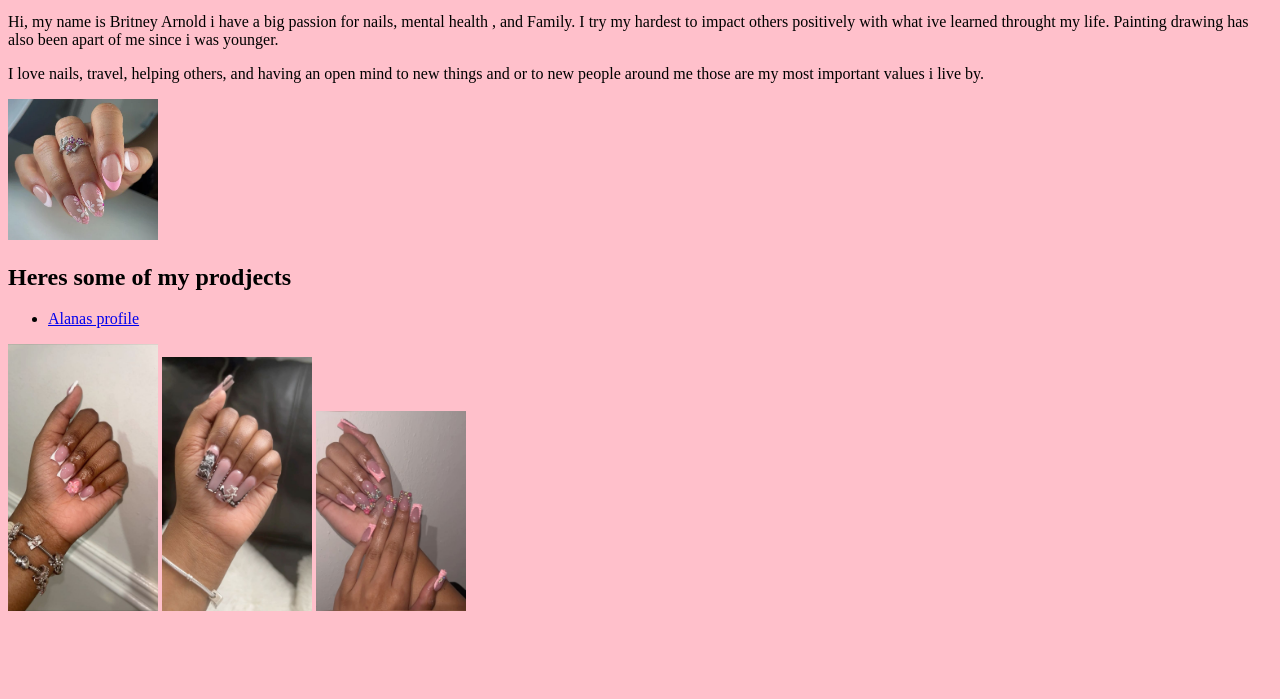
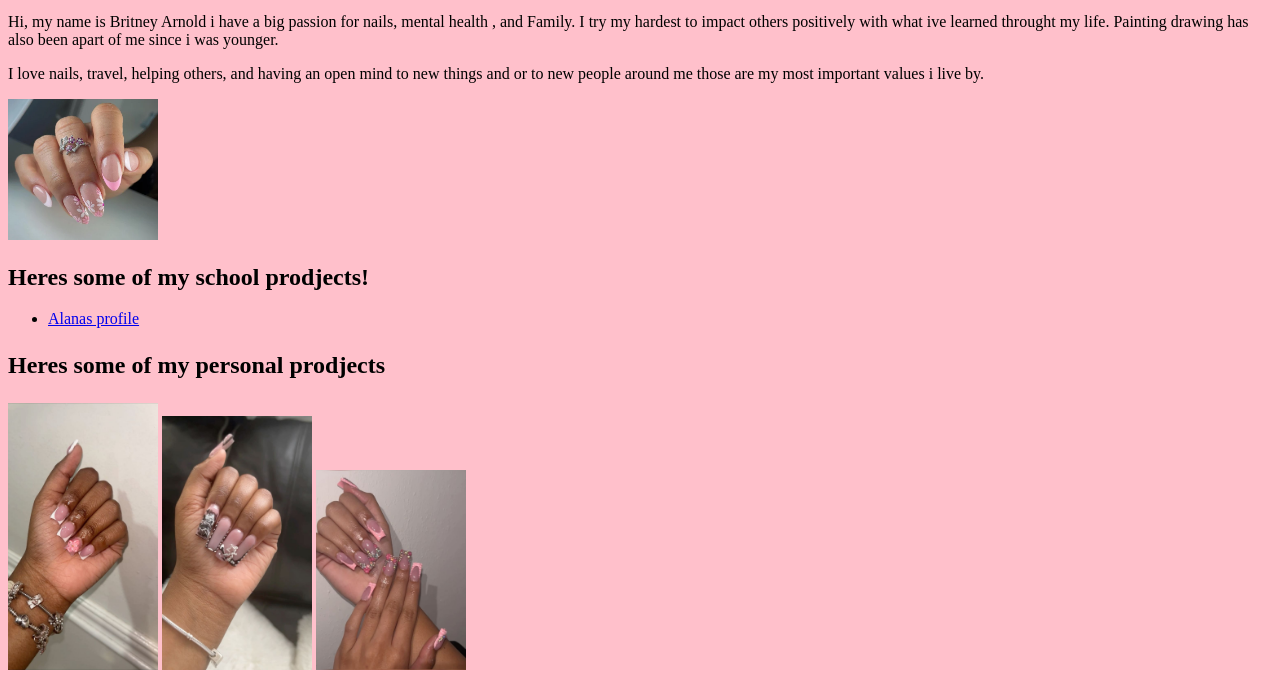
Before and after one commit to BritneyaTaehs/sophmore_portfolio, a plain HTML site: page index.html in a window 1280 px wide. Shown: the part 101-800 px from the top of the page. Drawn offline with Linux system fonts and the light colour scheme.

Commit message:
Update index.html

```diff
--- a/index.html
+++ b/index.html
@@ -12,11 +12,12 @@
   <div class="Britney">
 <p>I love nails, travel, helping others, and having an open mind to new things and or to new people around me those are my most important values i live by.</p>
 <img src="il_570xN.5802534522_gv8t.webp" alt="Nails">
-<h2> Heres some of my prodjects</h2>
+<h2> Heres some of my school prodjects!</h2>
   <ul>
     <li><a href="lesson5_activity.html"> Alanas profile </a></li>
   </ul>
     </div>
+ <h3> Heres some of my personal prodjects</h3>
   <img src="Nails.jpeg" alt="Nails">
    <img src="French.jpeg" alt="Nails">
   <img src="Bling.jpeg" alt="Nails">
```
